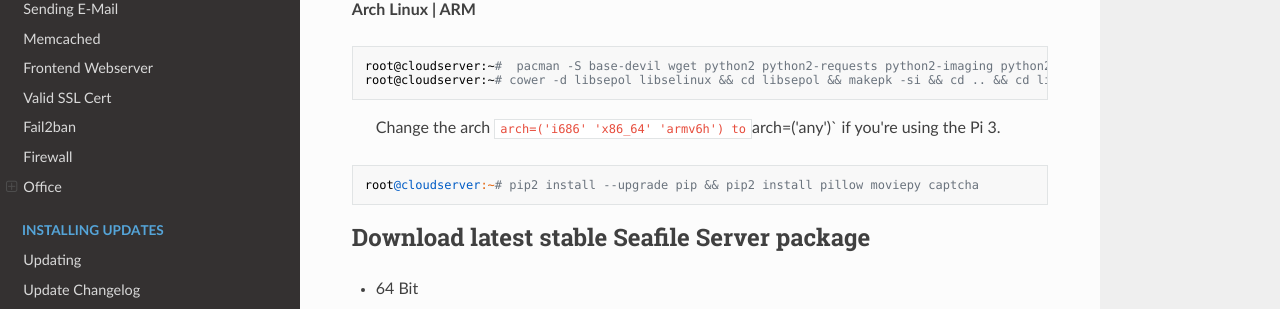
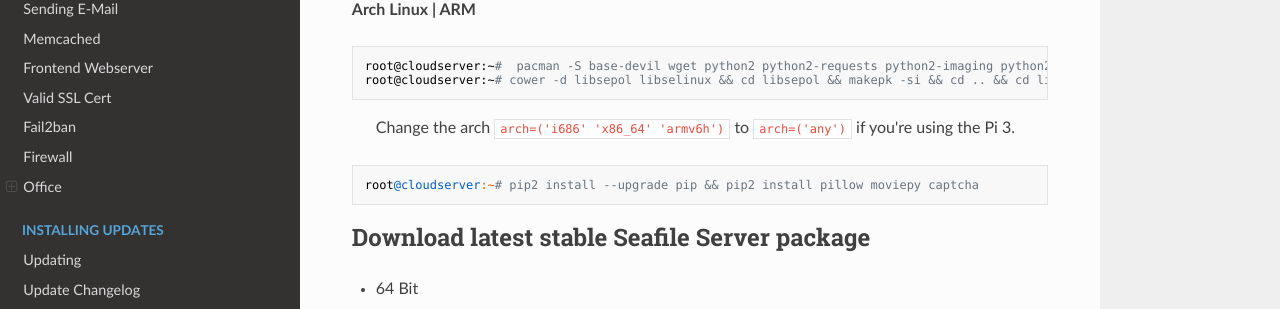
Before and after one commit to DerDanilo/seafile-community-manual, an MkDocs documentation site: the page built from docs/installation/seafile.md, in a window 1280 px wide and 900 px high, scrolled down 1441 px. Shown: the part 140-449 px from the top of the window. Built offline with MkDocs 1.6.1, drawn with Linux system fonts in a browser that asks for light colours; nearby versions of some CDN libraries; old or Windows-style settings are respelled for this version of MkDocs.

````diff
--- a/docs/installation/seafile.md
+++ b/docs/installation/seafile.md
@@ -56,7 +56,7 @@ python-ldap python-mysqldb python-memcache python-urllib3
 root@cloudserver:~#  pacman -S base-devil wget python2 python2-requests python2-imaging python2-ldap python2-pip python2-numpy mysql-python
 root@cloudserver:~# cower -d libsepol libselinux && cd libsepol && makepk -si && cd .. && cd libselinux && makepk -si
 ```
-> Change the arch `arch=('i686' 'x86_64' 'armv6h') to `arch=('any')` if you're using the Pi 3.
+> Change the arch `arch=('i686' 'x86_64' 'armv6h')` to `arch=('any')` if you're using the Pi 3.
 ```
 root@cloudserver:~# pip2 install --upgrade pip && pip2 install pillow moviepy captcha
 ```
````
